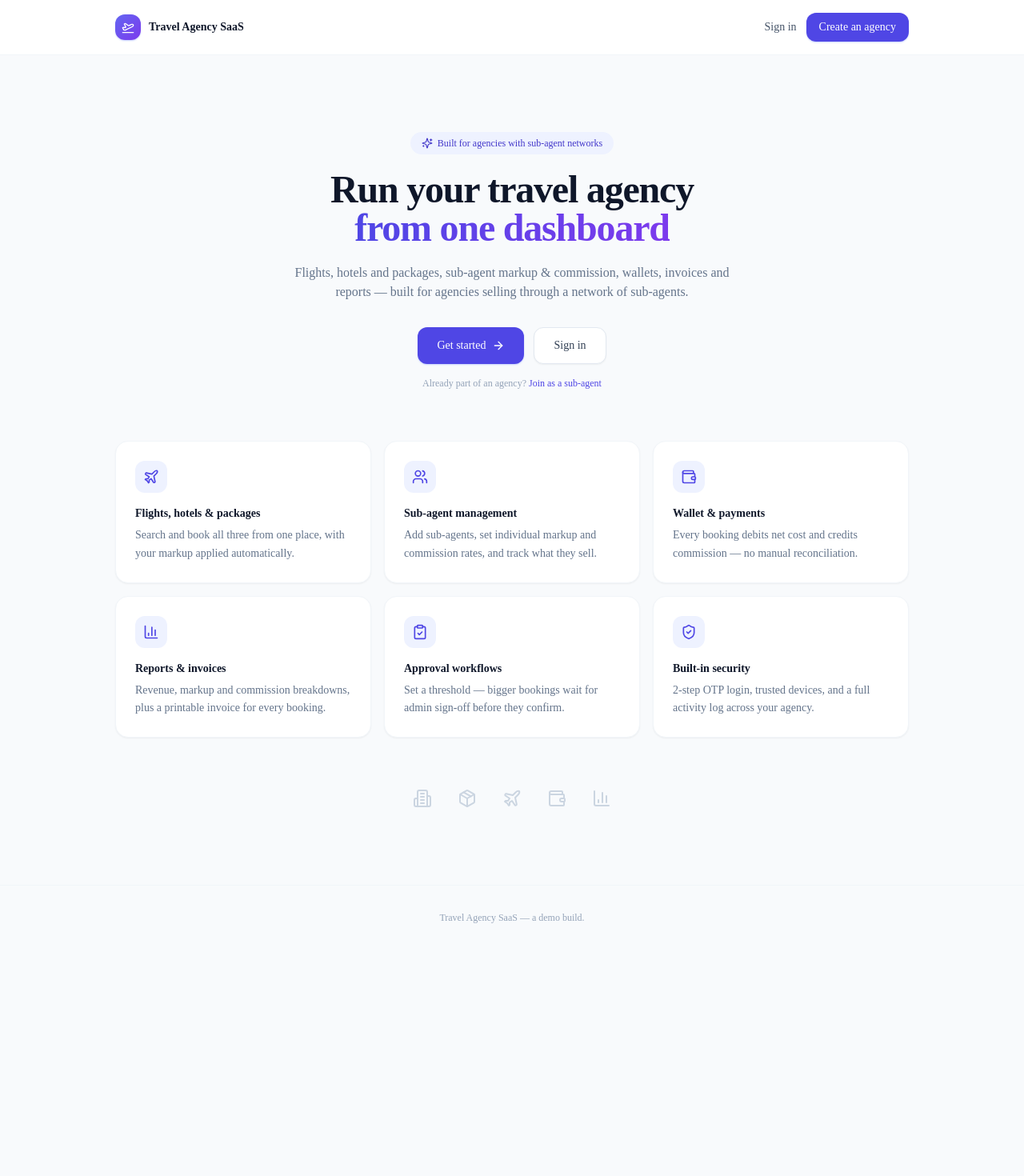
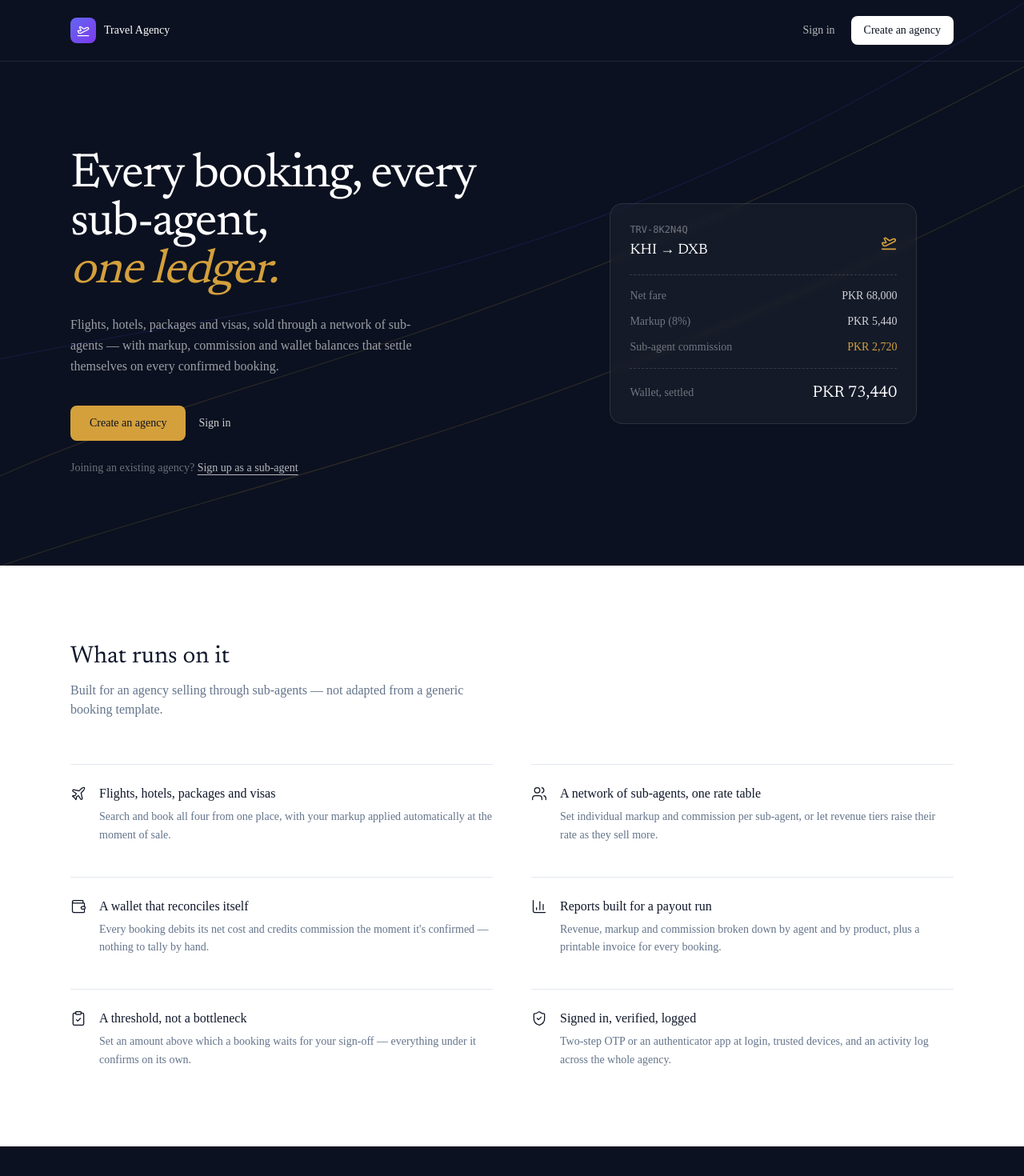
Before and after one commit to Engineer-SulMan2/travelagency, a Next.js app: page / in a window 1280 px wide. Shown: the top 1470 px of the page at 80% size. Before the commit the page ends 1187 px from the top, so only its background shows below. Built offline with nearby package versions, Linux system fonts and the light colour scheme; no server answers.

Commit message:
Rename to Travel Agency

```diff
--- a/src/app/boarding-pass/[id]/page.tsx
+++ b/src/app/boarding-pass/[id]/page.tsx
@@ -84,7 +84,7 @@ export default async function BoardingPassPage({ params }: { params: Promise<{ i
                   key={`${legIndex}-${p.id}`}
                   data={{
                     bookingRef: booking.bookingRef,
-                    agencyName: booking.user.agency?.name ?? "Travel Agency SaaS",
+                    agencyName: booking.user.agency?.name ?? "Travel Agency",
                     airline: leg.airline,
                     flightNumber: leg.flightNumber,
                     origin: leg.origin,
--- a/src/app/hotel-voucher/[id]/page.tsx
+++ b/src/app/hotel-voucher/[id]/page.tsx
@@ -36,7 +36,7 @@ export default async function HotelVoucherPage({ params }: { params: Promise<{ i
       <HotelVoucher
         data={{
           bookingRef: booking.bookingRef,
-          agencyName: booking.user.agency?.name ?? "Travel Agency SaaS",
+          agencyName: booking.user.agency?.name ?? "Travel Agency",
           currency: booking.user.agency?.currency,
           stampUrl: booking.user.agency?.stampUrl,
           hotelName: booking.hotelName,
--- a/src/app/layout.tsx
+++ b/src/app/layout.tsx
@@ -5,8 +5,8 @@ import { ServiceWorkerRegister } from "@/components/service-worker-register";
 
 export const metadata: Metadata = {
   title: {
-    default: "Travel Agency SaaS",
-    template: "%s · Travel Agency SaaS",
+    default: "Travel Agency",
+    template: "%s · Travel Agency",
   },
   description: "Flight, Hotel & Package booking platform for agencies and sub-agents",
   manifest: "/manifest.json",
@@ -15,7 +15,7 @@ export const metadata: Metadata = {
     apple: [{ url: "/icon-192.png", sizes: "192x192", type: "image/png" }],
   },
   openGraph: {
-    title: "Travel Agency SaaS",
+    title: "Travel Agency",
     description: "Flight, Hotel & Package booking platform for agencies and sub-agents",
     type: "website",
   },
--- a/src/app/page.tsx
+++ b/src/app/page.tsx
@@ -1,9 +1,8 @@
 import { redirect } from "next/navigation";
 import Link from "next/link";
+import { Newsreader } from "next/font/google";
 import {
   Plane,
-  Building2,
-  Package,
   Users,
   Wallet,
   BarChart3,
@@ -11,42 +10,43 @@ import {
   ClipboardCheck,
   ShieldCheck,
   ArrowRight,
-  Sparkles,
 } from "lucide-react";
 import { auth } from "@/lib/auth";
+
+const serif = Newsreader({ subsets: ["latin"], weight: ["400", "500", "600"], style: ["normal", "italic"] });
 
 const ADMIN_ROLES = ["SUPER_ADMIN", "AGENCY_ADMIN"] as const;
 
 const FEATURES = [
   {
     icon: Plane,
-    title: "Flights, hotels & packages",
-    desc: "Search and book all three from one place, with your markup applied automatically.",
+    title: "Flights, hotels, packages and visas",
+    desc: "Search and book all four from one place, with your markup applied automatically at the moment of sale.",
   },
   {
     icon: Users,
-    title: "Sub-agent management",
-    desc: "Add sub-agents, set individual markup and commission rates, and track what they sell.",
+    title: "A network of sub-agents, one rate table",
+    desc: "Set individual markup and commission per sub-agent, or let revenue tiers raise their rate as they sell more.",
   },
   {
     icon: Wallet,
-    title: "Wallet & payments",
-    desc: "Every booking debits net cost and credits commission — no manual reconciliation.",
+    title: "A wallet that reconciles itself",
+    desc: "Every booking debits its net cost and credits commission the moment it's confirmed — nothing to tally by hand.",
   },
   {
     icon: BarChart3,
-    title: "Reports & invoices",
-    desc: "Revenue, markup and commission breakdowns, plus a printable invoice for every booking.",
+    title: "Reports built for a payout run",
+    desc: "Revenue, markup and commission broken down by agent and by product, plus a printable invoice for every booking.",
   },
   {
     icon: ClipboardCheck,
-    title: "Approval workflows",
-    desc: "Set a threshold — bigger bookings wait for admin sign-off before they confirm.",
+    title: "A threshold, not a bottleneck",
+    desc: "Set an amount above which a booking waits for your sign-off — everything under it confirms on its own.",
   },
   {
     icon: ShieldCheck,
-    title: "Built-in security",
-    desc: "2-step OTP login, trusted devices, and a full activity log across your agency.",
+    title: "Signed in, verified, logged",
+    desc: "Two-step OTP or an authenticator app at login, trusted devices, and an activity log across the whole agency.",
   },
 ];
 
@@ -54,32 +54,45 @@ export default async function HomePage() {
   const session = await auth();
 
   if (session) {
-    if ((ADMIN_ROLES as readonly string[]).includes(session.user.role)) {
-      redirect("/admin");
-    }
+    if ((ADMIN_ROLES as readonly string[]).includes(session.user.role)) redirect("/admin");
     redirect("/agent");
   }
 
   return (
-    <div className="min-h-screen bg-slate-50">
-      <header className="border-b border-slate-100 bg-white">
-        <div className="mx-auto flex max-w-5xl items-center justify-between px-4 py-4">
+    <div className="bg-white">
+      {/* ---------- Hero band ---------- */}
+      <div className="relative overflow-hidden bg-[#0B1120]">
+        {/* Faint converging flight-path lines — grounds the hero in the
+            subject without resorting to literal plane clipart. */}
+        <svg
+          className="pointer-events-none absolute inset-0 h-full w-full opacity-[0.18]"
+          viewBox="0 0 1200 800"
+          preserveAspectRatio="xMidYMid slice"
+          fill="none"
+        >
+          <path d="M-50 650 C 250 500, 550 500, 1250 120" stroke="#D4A03C" strokeWidth="1" />
+          <path d="M-50 750 C 300 620, 600 600, 1250 260" stroke="#D4A03C" strokeWidth="1" />
+          <path d="M-50 500 C 300 420, 650 430, 1250 40" stroke="#4F46E5" strokeWidth="1" />
+          <circle cx="1250" cy="120" r="3" fill="#D4A03C" />
+          <circle cx="1250" cy="260" r="3" fill="#D4A03C" />
+          <circle cx="1250" cy="40" r="3" fill="#4F46E5" />
+        </svg>
+
+        <header className="relative border-b border-white/10">
+          <div className="mx-auto flex max-w-6xl items-center justify-between px-6 py-5">
             <div className="flex items-center gap-2.5">
-            <div className="flex h-8 w-8 items-center justify-center rounded-xl bg-gradient-to-br from-indigo-500 to-violet-600 shadow-sm shadow-indigo-200">
+              <div className="flex h-8 w-8 items-center justify-center rounded-lg bg-gradient-to-br from-indigo-500 to-violet-600">
                 <PlaneTakeoff className="h-4 w-4 text-white" />
               </div>
-            <p className="text-sm font-semibold text-slate-900">Travel Agency SaaS</p>
+              <p className="text-sm font-medium text-white">Travel Agency</p>
             </div>
-          <div className="flex items-center gap-3">
-            <Link
-              href="/login"
-              className="text-sm font-medium text-slate-600 transition hover:text-slate-900"
-            >
+            <div className="flex items-center gap-5">
+              <Link href="/login" className="text-sm text-white/70 transition hover:text-white">
                 Sign in
               </Link>
               <Link
                 href="/register"
-              className="rounded-xl bg-indigo-600 px-4 py-2 text-sm font-medium text-white shadow-sm shadow-indigo-200 transition hover:bg-indigo-700"
+                className="rounded-lg bg-white px-4 py-2 text-sm font-medium text-[#0B1120] transition hover:bg-white/90"
               >
                 Create an agency
               </Link>
@@ -87,73 +100,115 @@ export default async function HomePage() {
           </div>
         </header>
 
-      <main className="mx-auto max-w-5xl px-4 py-16 sm:py-24">
-        <div className="text-center">
-          <div className="mb-5 inline-flex items-center gap-1.5 rounded-full bg-indigo-50 px-3.5 py-1.5 text-xs font-medium text-indigo-700">
-            <Sparkles className="h-3.5 w-3.5" />
-            Built for agencies with sub-agent networks
-          </div>
-
-          <h1 className="text-4xl font-bold tracking-tight text-slate-900 sm:text-5xl">
-            Run your travel agency
+        <div className="relative mx-auto grid max-w-6xl grid-cols-1 gap-12 px-6 py-20 sm:py-28 lg:grid-cols-[1.1fr_0.9fr] lg:items-center">
+          {/* Left: headline */}
+          <div>
+            <h1
+              className={`${serif.className} text-[2.75rem] leading-[1.08] tracking-tight text-white sm:text-6xl`}
+            >
+              Every booking, every sub-agent,
               <br />
-            <span className="bg-gradient-to-r from-indigo-600 to-violet-600 bg-clip-text text-transparent">
-              from one dashboard
-            </span>
+              <span className="italic text-[#D4A03C]">one ledger.</span>
             </h1>
-          <p className="mx-auto mt-5 max-w-xl text-base text-slate-500">
-            Flights, hotels and packages, sub-agent markup &amp; commission, wallets, invoices
-            and reports — built for agencies selling through a network of sub-agents.
+            <p className="mt-6 max-w-md text-base leading-relaxed text-white/60">
+              Flights, hotels, packages and visas, sold through a network of sub-agents — with markup,
+              commission and wallet balances that settle themselves on every confirmed booking.
             </p>
-          <div className="mt-8 flex flex-wrap justify-center gap-3">
+            <div className="mt-9 flex flex-wrap items-center gap-4">
               <Link
                 href="/register"
-              className="flex items-center gap-2 rounded-xl bg-indigo-600 px-6 py-3 text-sm font-medium text-white shadow-sm shadow-indigo-200 transition hover:bg-indigo-700"
+                className="rounded-lg bg-[#D4A03C] px-6 py-3 text-sm font-medium text-[#0B1120] transition hover:bg-[#e0b158]"
               >
-              Get started
-              <ArrowRight className="h-4 w-4" />
+                Create an agency
               </Link>
-            <Link
-              href="/login"
-              className="rounded-xl border border-slate-200 bg-white px-6 py-3 text-sm font-medium text-slate-700 shadow-sm transition hover:border-indigo-200 hover:bg-indigo-50"
-            >
+              <Link href="/login" className="text-sm font-medium text-white/80 transition hover:text-white">
                 Sign in
               </Link>
             </div>
-          <p className="mt-4 text-xs text-slate-400">
-            Already part of an agency?{" "}
-            <Link href="/register-agent" className="font-medium text-indigo-600 hover:text-indigo-700">
-              Join as a sub-agent
+            <p className="mt-6 text-sm text-white/40">
+              Joining an existing agency?{" "}
+              <Link href="/register-agent" className="text-white/70 underline underline-offset-4 hover:text-white">
+                Sign up as a sub-agent
               </Link>
             </p>
           </div>
 
-        <div className="mt-16 grid grid-cols-1 gap-4 sm:grid-cols-2 lg:grid-cols-3">
+          {/* Right: a stylised ledger stub — the actual mechanic the product
+              automates, shown as the hero visual rather than a screenshot. */}
+          <div className="relative mx-auto w-full max-w-sm">
+            <div className="rounded-2xl border border-white/10 bg-white/[0.04] p-6 backdrop-blur-sm">
+              <div className="flex items-center justify-between border-b border-dashed border-white/15 pb-4">
+                <div>
+                  <p className="font-mono text-xs text-white/40">TRV-8K2N4Q</p>
+                  <p className={`${serif.className} mt-1 text-lg text-white`}>KHI → DXB</p>
+                </div>
+                <PlaneTakeoff className="h-5 w-5 text-[#D4A03C]" />
+              </div>
+              <div className="space-y-3 py-4 text-sm">
+                <div className="flex items-center justify-between">
+                  <span className="text-white/40">Net fare</span>
+                  <span className="text-white/80">PKR 68,000</span>
+                </div>
+                <div className="flex items-center justify-between">
+                  <span className="text-white/40">Markup (8%)</span>
+                  <span className="text-white/80">PKR 5,440</span>
+                </div>
+                <div className="flex items-center justify-between">
+                  <span className="text-white/40">Sub-agent commission</span>
+                  <span className="text-[#D4A03C]">PKR 2,720</span>
+                </div>
+              </div>
+              <div className="flex items-center justify-between border-t border-dashed border-white/15 pt-4">
+                <span className="text-sm text-white/40">Wallet, settled</span>
+                <span className={`${serif.className} text-xl text-white`}>PKR 73,440</span>
+              </div>
+            </div>
+          </div>
+        </div>
+      </div>
+
+      {/* ---------- Features (list, not a card grid) ---------- */}
+      <div className="mx-auto max-w-6xl px-6 py-24">
+        <div className="max-w-lg">
+          <h2 className={`${serif.className} text-3xl text-slate-900`}>What runs on it</h2>
+          <p className="mt-3 text-slate-500">
+            Built for an agency selling through sub-agents — not adapted from a generic booking template.
+          </p>
+        </div>
+
+        <div className="mt-14 grid grid-cols-1 gap-x-12 gap-y-10 sm:grid-cols-2">
           {FEATURES.map((f) => (
-            <div
-              key={f.title}
-              className="rounded-2xl border border-slate-100 bg-white p-6 shadow-sm transition-shadow hover:shadow-md"
-            >
-              <span className="flex h-10 w-10 items-center justify-center rounded-xl bg-indigo-50">
-                <f.icon className="h-5 w-5 text-indigo-600" />
-              </span>
-              <p className="mt-4 text-sm font-semibold text-slate-900">{f.title}</p>
+            <div key={f.title} className="flex gap-4 border-t border-slate-200 pt-6">
+              <f.icon className="mt-0.5 h-5 w-5 shrink-0 text-[#0B1120]" strokeWidth={1.5} />
+              <div>
+                <p className="font-medium text-slate-900">{f.title}</p>
                 <p className="mt-1.5 text-sm leading-relaxed text-slate-500">{f.desc}</p>
+              </div>
             </div>
           ))}
         </div>
+      </div>
 
-        <div className="mt-16 flex items-center justify-center gap-8 text-slate-300">
-          <Building2 className="h-6 w-6" />
-          <Package className="h-6 w-6" />
-          <Plane className="h-6 w-6" />
-          <Wallet className="h-6 w-6" />
-          <BarChart3 className="h-6 w-6" />
+      {/* ---------- CTA band ---------- */}
+      <div className="bg-[#0B1120]">
+        <div className="mx-auto flex max-w-6xl flex-col items-start justify-between gap-6 px-6 py-16 sm:flex-row sm:items-center">
+          <h2 className={`${serif.className} max-w-md text-2xl text-white`}>
+            Set up your agency this afternoon, not this quarter.
+          </h2>
+          <Link
+            href="/register"
+            className="flex shrink-0 items-center gap-2 rounded-lg bg-[#D4A03C] px-6 py-3 text-sm font-medium text-[#0B1120] transition hover:bg-[#e0b158]"
+          >
+            Create an agency <ArrowRight className="h-4 w-4" />
+          </Link>
         </div>
-      </main>
+      </div>
 
-      <footer className="border-t border-slate-100 py-8 text-center text-xs text-slate-400">
-        Travel Agency SaaS — a demo build.
+      {/* ---------- Footer ---------- */}
+      <footer className="border-t border-slate-100 py-8">
+        <p className="text-center text-xs text-slate-400">
+          &copy; {new Date().getFullYear()} Travel Agency. All rights reserved.
+        </p>
       </footer>
     </div>
   );
--- a/src/app/quote/[token]/page.tsx
+++ b/src/app/quote/[token]/page.tsx
@@ -34,7 +34,7 @@ export default async function PublicQuotePage({ params }: { params: Promise<{ to
             </span>
             <div>
               <p className="text-xs font-medium uppercase tracking-widest text-indigo-100">Quote</p>
-              <p className="text-sm font-semibold">{quote.user.agency?.name ?? "Travel Agency SaaS"}</p>
+              <p className="text-sm font-semibold">{quote.user.agency?.name ?? "Travel Agency"}</p>
             </div>
           </div>
           <p className="mt-6 text-2xl font-bold leading-snug tracking-tight">{quote.title}</p>
--- a/src/components/dashboard-shell.tsx
+++ b/src/components/dashboard-shell.tsx
@@ -239,7 +239,7 @@ function SidebarContent({
           </div>
         )}
         <div>
-          <p className="text-sm font-semibold leading-tight text-slate-900">Travel Agency SaaS</p>
+          <p className="text-sm font-semibold leading-tight text-slate-900">Travel Agency</p>
           <p className="text-xs leading-tight text-slate-400">{roleLabel}</p>
         </div>
       </div>
@@ -328,7 +328,7 @@ export function DashboardShell({
               <PlaneTakeoff className="h-3.5 w-3.5 text-white" />
             </div>
           )}
-          <p className="text-sm font-semibold text-slate-900">Travel Agency SaaS</p>
+          <p className="text-sm font-semibold text-slate-900">Travel Agency</p>
         </div>
         <div className="flex items-center gap-1">
           <NotificationBell />
--- a/src/components/invoice/invoice-document.tsx
+++ b/src/components/invoice/invoice-document.tsx
@@ -44,7 +44,7 @@ export function InvoiceDocument({ data }: { data: InvoiceData }) {
             <div>
               <p className="text-lg font-semibold leading-tight text-slate-900">{data.agencyName}</p>
               <p className="text-xs text-slate-400">
-                Travel Agency SaaS{data.taxId ? ` · Tax ID: ${data.taxId}` : ""}
+                Travel Agency{data.taxId ? ` · Tax ID: ${data.taxId}` : ""}
               </p>
             </div>
           </div>
--- a/src/lib/email.ts
+++ b/src/lib/email.ts
@@ -5,7 +5,7 @@ const resend = process.env.RESEND_API_KEY ? new Resend(process.env.RESEND_API_KE
 // Resend's shared onboarding@resend.dev sender works without verifying a
 // domain — fine for testing. Set RESEND_FROM_EMAIL once a domain is
 // verified in the Resend dashboard for production sending.
-const FROM_EMAIL = process.env.RESEND_FROM_EMAIL || "Travel Agency SaaS <onboarding@resend.dev>";
+const FROM_EMAIL = process.env.RESEND_FROM_EMAIL || "Travel Agency <onboarding@resend.dev>";
 
 export async function sendLoginOtpEmail(to: string, code: string): Promise<{ sent: boolean }> {
   if (!resend) {
--- a/src/lib/totp.ts
+++ b/src/lib/totp.ts
@@ -1,6 +1,6 @@
 import * as OTPAuth from "otpauth";
 
-const ISSUER = "Travel Agency SaaS";
+const ISSUER = "Travel Agency";
 
 export function generateTotpSecret(): string {
   return new OTPAuth.Secret({ size: 20 }).base32;
```
Also changed, not shown: public/manifest.json, 2 other files (tests, documents, lock files or other folders). Lines whose indentation alone changed are shown as unchanged.
